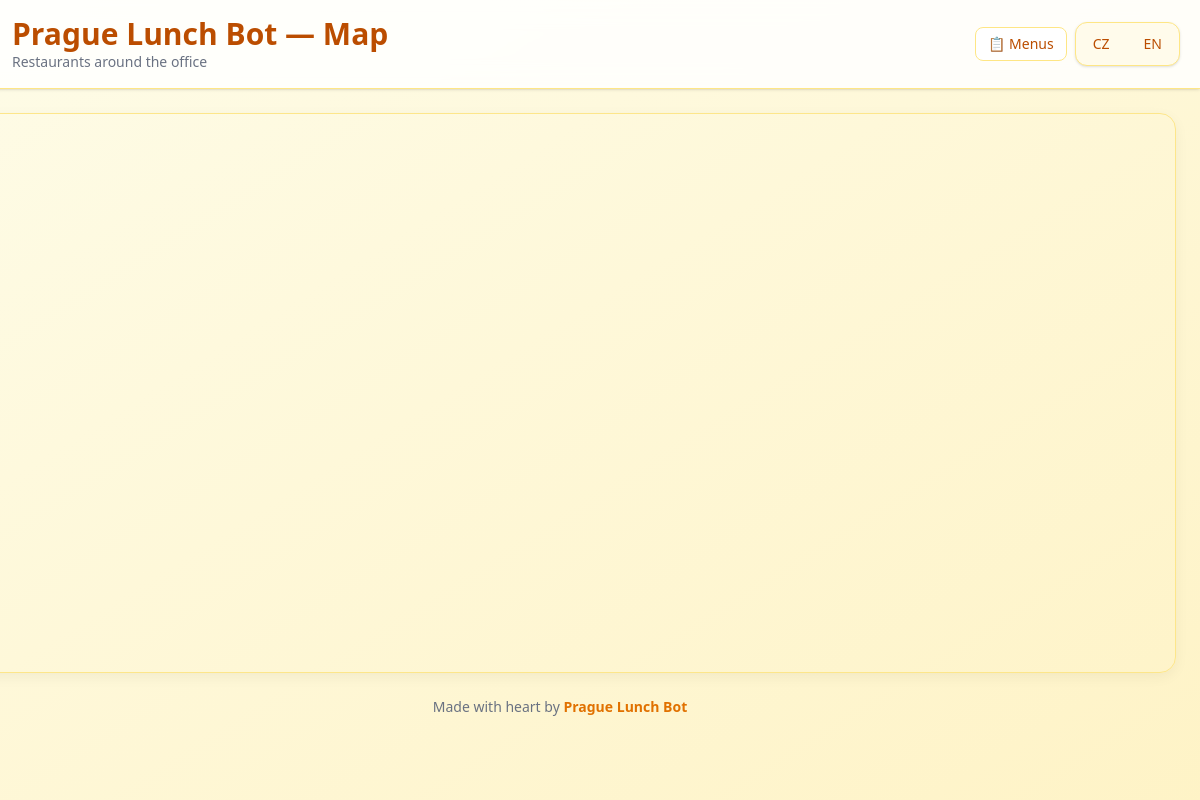
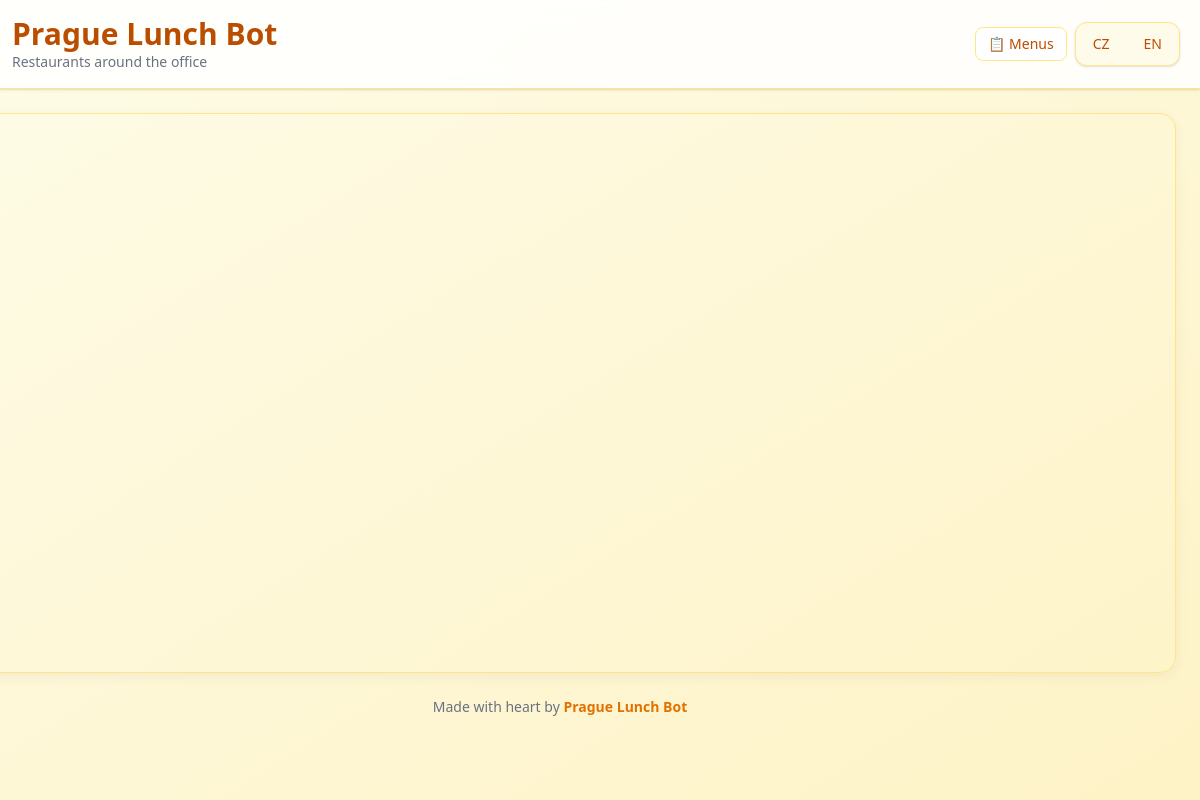
Before and after one commit to JakubSvestka/prague-lunch-bot, a website: page dist/_map.html in a window 1280 px wide. Shown: the full height of the page, 80-1280 px from the left. Drawn offline with nearby package versions, Linux system fonts and the light colour scheme.

Commit message:
Update map title

```diff
--- a/dist/_map.html
+++ b/dist/_map.html
@@ -35,7 +35,7 @@
         <div class="flex items-center gap-4 min-w-0">
             <img src="avatar.png" alt="Prague Lunch Bot logo" class="w-14 h-14 rounded-full border border-amber-300">
             <div class="min-w-0">
-                <h1 class="text-2xl md:text-3xl font-extrabold text-amber-700">Prague Lunch Bot — Map</h1>
+                <h1 class="text-2xl md:text-3xl font-extrabold text-amber-700">Prague Lunch Bot</h1>
                 <p class="text-sm text-gray-500" id="subtitle">Restaurants around the office</p>
             </div>
         </div>
```
